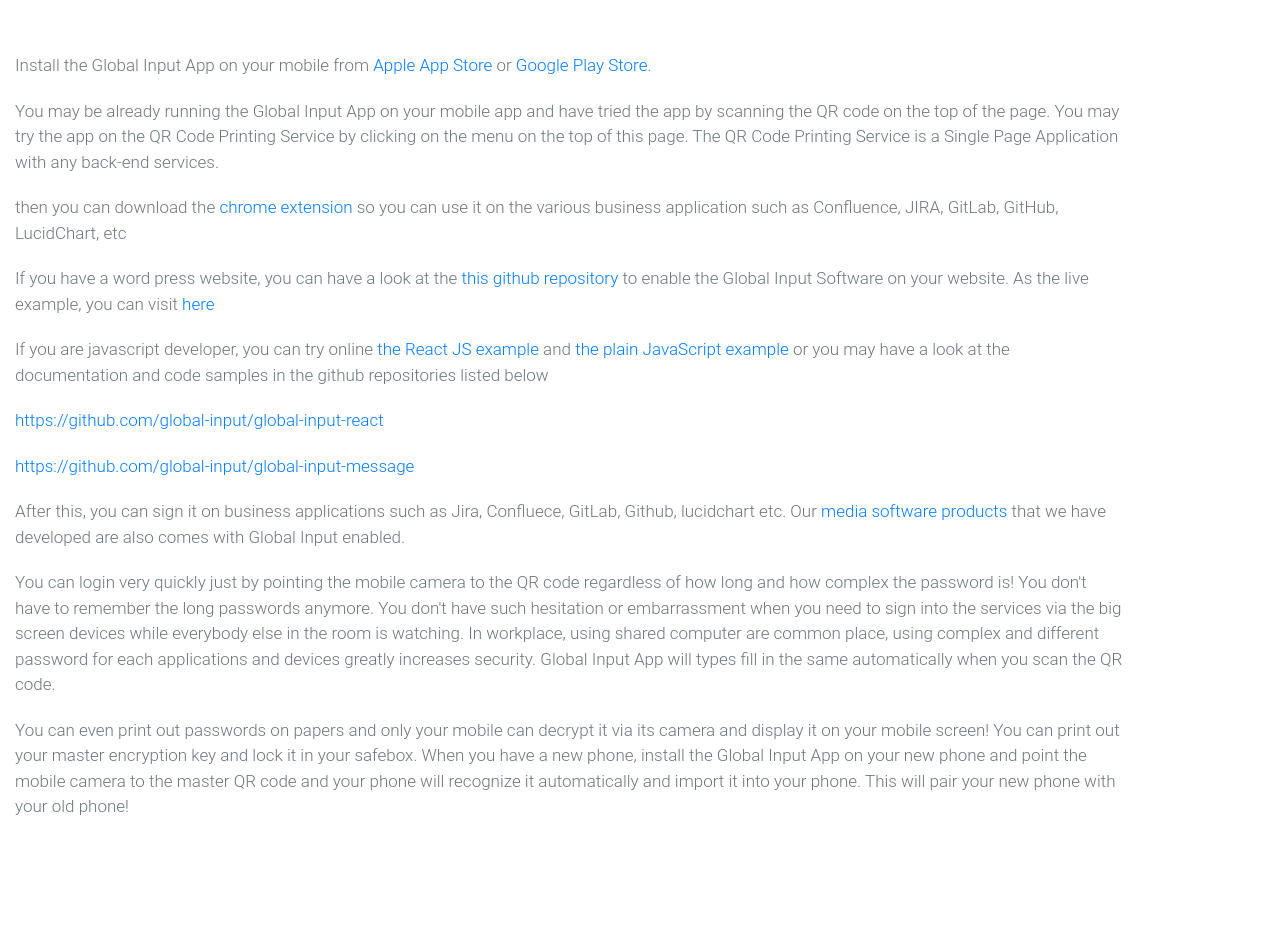
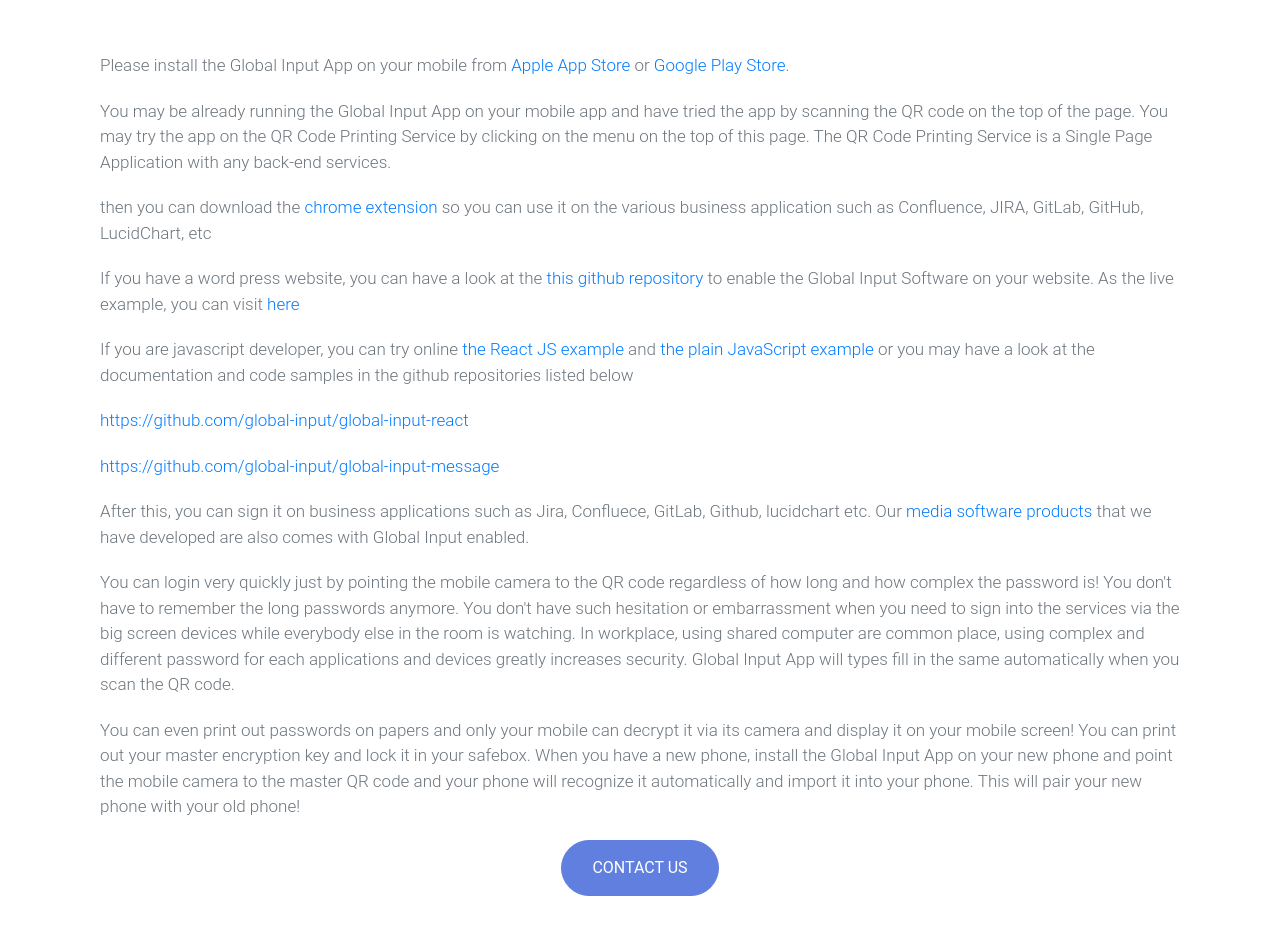
Before and after one commit to global-input/global-input-web, a React (Create React App) app: page /global-input-app/documentation in a window 1280 px wide. Shown: the part 202-1136 px from the top of the page. Before the commit the page ends 1043 px from the top, so only its background shows below. Built offline with nearby package versions, Linux system fonts and the light colour scheme.

Commit message:
releasing

```diff
--- /dev/null
+++ b/src/components/ContactUsButton.js
@@ -0,0 +1,18 @@
+import React, {Component} from 'react'
+import ReactMarkdown from "react-markdown";
+import {textValues} from  "../configs";
+
+export default class ContactUsButton extends Component{
+      render(){
+          return(
+            <div className="container contactUsRow">
+                 <div className="row">
+                    <div className="col-lg-12 text-center">
+                        <a href={textValues.topmenu.contactUs.link} className="btn btn-xl">{textValues.topmenu.contactUs.linkText}</a>
+                    </div>
+                </div>
+
+            </div>
+          );
+      }
+}
--- a/src/components/index.js
+++ b/src/components/index.js
@@ -8,5 +8,6 @@
 import RenderText from "./RenderText";
 import RenderTextImage from "./RenderTextImage";
 import RenderImageText from "./RenderImageText";
+import ContactUsButton from "./ContactUsButton";
 export {DisplaySource,ShowServiceLink,ServiceIntroduction,DisplayBlockText,ShowImage,DownloadApp,
-        RenderText,RenderTextImage,RenderImageText};
+        RenderText,RenderTextImage,RenderImageText,ContactUsButton};
--- a/src/components/styles/index.css
+++ b/src/components/styles/index.css
@@ -38,3 +38,18 @@
     text-shadow: none;
     background: #fed136;
 }
+.btn-xl {
+    color: white;
+    background-color: #617fde;
+    border-color: #617fde;
+    font-family: 'Roboto', sans-serif;
+    text-transform: uppercase;
+    font-weight: 400;
+    border-radius: 50px;
+    font-size: 16px;
+    padding: 15px 30px;
+}
+
+.contactUsRow {
+  margin-bottom: 50px;
+}
--- a/src/configs/textValues.js
+++ b/src/configs/textValues.js
@@ -72,11 +72,16 @@
           "You just need to scan the QR code displayed, and your mobile app will start the configured operations on your business application automatically.",
           "For example if you always do a set of operations as soon as you have signed in, then you can set them up in your app, so that it can be repeated after the sign in operations. Or you can display the QR code where you can automate the process via your mobile phone."
         ]
+     }
+
+
+
   },
+  documentation:{
 
-     content1:[
+    content:[
 
-        "Install the Global Input App on your mobile from [Apple App Store](https://itunes.apple.com/us/app/global-input-app/id1269541616?mt=8&ign-mpt=uo%3D4) or [Google Play Store](https://play.google.com/store/apps/details?id=uk.co.globalinput&hl=en_GB).",
+       "Please install the Global Input App on your mobile from [Apple App Store](https://itunes.apple.com/us/app/global-input-app/id1269541616?mt=8&ign-mpt=uo%3D4) or [Google Play Store](https://play.google.com/store/apps/details?id=uk.co.globalinput&hl=en_GB).",
        "You may be already running the Global Input App on your mobile app and have tried the app by scanning the QR code on the top of the page. You may try the app on the QR Code Printing Service by clicking on the menu on the top of this page. The QR Code Printing Service is a Single Page Application with any back-end services. ",
        "then you can download the [chrome extension](https://github.com/global-input/chrome-extension) so you can use it on the various business application such as Confluence, JIRA, GitLab, GitHub, LucidChart, etc",
 
--- a/src/documentation/index.js
+++ b/src/documentation/index.js
@@ -3,7 +3,7 @@
 import "../components/styles/index.css";
 
 import {textValues,images} from  "../configs";
-import {DisplayBlockText,ShowImage,DownloadApp,RenderText} from "../components";
+import {DisplayBlockText,ShowImage,DownloadApp,RenderText,ContactUsButton} from "../components";
 
 import {styles} from "./styles";
 import {globalStyles} from "../components/styles";
@@ -16,13 +16,14 @@
 render() {
 
     return (
-      <div className="homeContainer">
+      <div className="container">
             <div style={styles.headerSection}>
                  <TopMenu selected="documentation"/>
             </div>
             <div className="container" id="mainContent">
-                  <DisplayBlockText content={textValues.home.content1}/>
+                  <DisplayBlockText content={textValues.documentation.content}/>
             </div>
+            <ContactUsButton/>
       </div>
             );
   }
--- /dev/null
+++ b/src/home/PasswordPrinting.js
@@ -0,0 +1,18 @@
+import React, {Component} from 'react'
+
+
+import {textValues,images} from  "../configs";
+import {RenderImageText} from "../components";
+
+
+export  default class PasswordPrinting extends Component {
+
+  render() {
+
+    return (
+            <RenderImageText title={textValues.qrcode.passwordPring.title}
+                             content={textValues.qrcode.passwordPring.content}
+                             image={images.passwordPrinting}/>
+            );
+  }
+}
--- a/src/home/index.js
+++ b/src/home/index.js
@@ -3,7 +3,7 @@
 import "../components/styles/index.css";
 
 import {textValues,images} from  "../configs";
-import {DisplayBlockText,ShowImage,DownloadApp,RenderText} from "../components";
+import {DisplayBlockText,ShowImage,DownloadApp,RenderText,ContactUsButton} from "../components";
 import {
   BrowserRouter as Router,
   Route,
@@ -22,6 +22,7 @@
 import EndToEndEncryption from "./EndToEndEncryption";
 import AutomaticIdentification from "./AutomaticIdentification";
 import AutomateProcess from "./AutomateProcess";
+import PasswordPrinting from "./PasswordPrinting";
 
 export  class Home extends Component {
 
@@ -43,8 +44,10 @@
                  <EndToEndEncryption/>
                  <AutomaticIdentification/>
                  <AutomateProcess/>
+                 <PasswordPrinting/>
           </div>
 
+          <ContactUsButton/>
 
       </div>
             );
--- a/src/menu/TopMenu.js
+++ b/src/menu/TopMenu.js
@@ -51,10 +51,6 @@
                     <Link to={textValues.topmenu.documentation.link} className={documentationClass}>
                           {textValues.topmenu.documentation.linkText}
                     </Link>
-                    <a href={textValues.topmenu.contactUs.link} className={contactUsClass}>
-
-                          {textValues.topmenu.contactUs.linkText}
-                    </a>
                     <a className="icon" onClick={this.menuPressed.bind(this)}>&#9776;</a>
                </div>
             );
--- a/src/qr-printing/index.js
+++ b/src/qr-printing/index.js
@@ -4,7 +4,7 @@
 import ReactMarkdown from "react-markdown";
 import "bootstrap/dist/css/bootstrap.min.css";
 import {textValues,images} from  "../configs";
-import {DisplayBlockText,ShowImage,DownloadApp} from "../components";
+import {DisplayBlockText,ShowImage,DownloadApp,ContactUsButton} from "../components";
 
 import {TopMenu} from "../menu";
 import DisplayIntroduction from "./DisplayIntroduction";
@@ -157,7 +157,7 @@
 
 
 
-
+          <ContactUsButton/>
       </div>
             );
   }
```
Also changed, not shown: 2 other files (tests, documents, lock files or other folders). Lines whose indentation alone changed are shown as unchanged.
